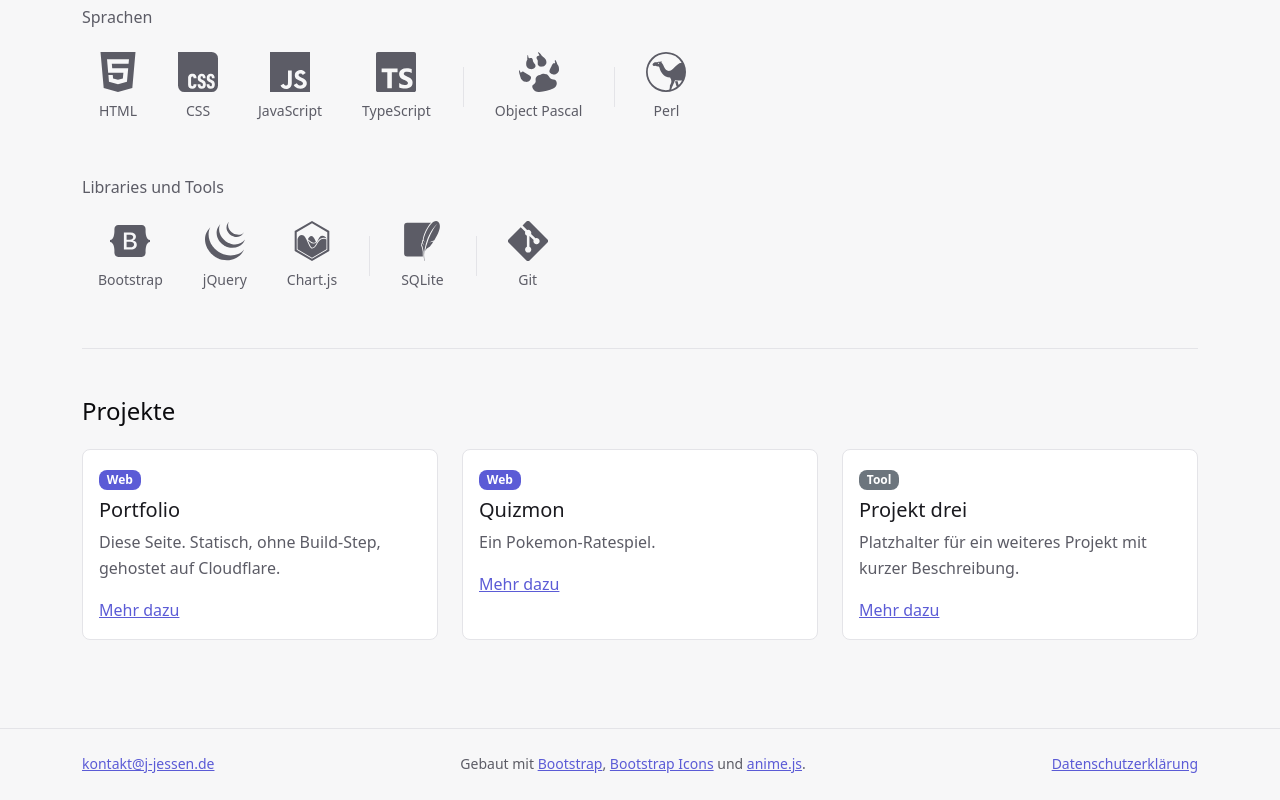
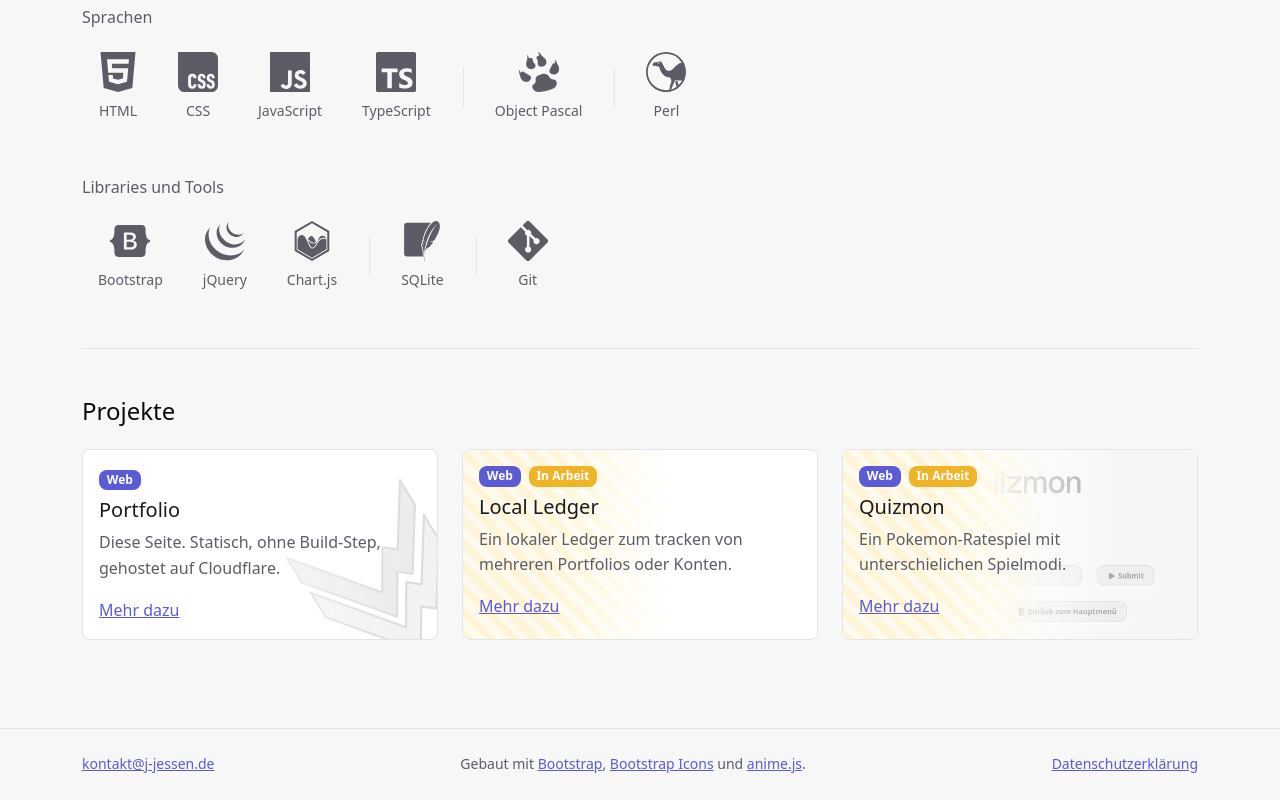
Before and after one commit to JJanGit/j-jessen, a website: page public/index.html in a window 1280 px wide. Shown: the part 857-1657 px from the top of the page. Drawn offline with Linux system fonts and the light colour scheme.

Commit message:
added backgound graphics and work-in-progress (wip) indicator for project-cards; added Local-Ledger as a project;

```diff
--- a/public/css/style.css
+++ b/public/css/style.css
@@ -100,3 +100,95 @@ a.logo {
         transform: translateY(-4px);
     }
 }
+
+
+/* ---------- projects ---------- */
+
+/* images behind cards ("--shot"), filter and opacity come per card */
+.card-shot {
+    --shot-filter: grayscale(1);
+    --shot-filter-hover: grayscale(0);
+    --shot-opacity: 0.16;
+    --shot-opacity-hover: 0.4;
+    isolation: isolate;
+}
+.card-shot::before {
+    content: "";
+    position: absolute;
+    inset: 0;
+    z-index: -1;
+    border-radius: inherit;
+    background-image: var(--shot);
+    background-repeat: no-repeat;
+    background-position: right -1rem bottom -1rem;
+    background-size: auto 95%;
+    filter: var(--shot-filter);
+    opacity: var(--shot-opacity);
+    /* fades towards the text so it stays readable */
+    -webkit-mask-image: linear-gradient(to right, transparent 20%, #000 90%);
+    mask-image: linear-gradient(to right, transparent 20%, #000 90%);
+}
+.card-shot:hover::before {
+    filter: var(--shot-filter-hover);
+    opacity: var(--shot-opacity-hover);
+}
+/* change opacity for darkmode */
+[data-bs-theme="dark"] .card-shot {
+    --shot-opacity: 0.12;
+    --shot-opacity-hover: 0.32;
+}
+
+/* for screenshots, so they fill the entire card */
+.shot-fill::before {
+    background-position: center top;
+    background-size: cover;
+    -webkit-mask-image: linear-gradient(200deg, transparent 25%, #000 100%);
+    mask-image: linear-gradient(200deg, transparent 25%, #000 100%);
+}
+
+@media (prefers-reduced-motion: no-preference) {
+    .card-shot::before {
+        transition: opacity 0.3s ease, filter 0.3s ease;
+    }
+}
+
+.shot-portfolio {
+    --shot: url("/res/favicon.svg");
+}
+.shot-quizmon {
+    --shot: url("/res/shot-quizmon.webp");
+    /* flipped, so the dark area sinks into the light card and the text becomes the ink */
+    --shot-filter: grayscale(1) invert(1);
+    --shot-filter-hover: grayscale(1) invert(1) contrast(1.15);
+    --shot-opacity: 0.35;
+    --shot-opacity-hover: 0.55;
+}
+/* on a dark card it works unflipped, the bright text carries it */
+[data-bs-theme="dark"] .shot-quizmon {
+    --shot-filter: grayscale(1);
+    --shot-filter-hover: grayscale(0);
+    --shot-opacity: 0.3;
+    --shot-opacity-hover: 0.55;
+}
+
+/* work in progress stripes */
+.card-wip {
+    isolation: isolate;
+}
+.card-wip::after {
+    content: "";
+    position: absolute;
+    inset: 0;
+    z-index: -1;
+    border-radius: inherit;
+    background-image: repeating-linear-gradient(45deg, var(--bs-warning) 0 0.5rem, var(--bs-warning-border-subtle) 0.5rem 1rem);
+    opacity: 0.16;
+    /* stripes take the left side, they fade out where the shot starts */
+    -webkit-mask-image: linear-gradient(to right, #000 25%, transparent 60%);
+    mask-image: linear-gradient(to right, #000 25%, transparent 60%);
+}
+/* the shot gives up the left side in return, so the two do not overlap */
+.card-wip.shot-fill::before {
+    -webkit-mask-image: linear-gradient(to right, transparent 40%, #000 75%);
+    mask-image: linear-gradient(to right, transparent 40%, #000 75%);
+}
--- a/public/index.html
+++ b/public/index.html
@@ -123,32 +123,38 @@
                 <h2 class="h4 mb-4">Projekte</h2>
                 <div class="row g-4 mb-4">
                     <div class="col-md-4 reveal">
-                        <div class="card h-100">
+                        <div class="card card-shot shot-portfolio h-100">
                             <div class="card-body">
                                 <span class="badge text-bg-primary mb-2">Web</span>
                                 <h3 class="h5 card-title">Portfolio</h3>
                                 <p class="card-text text-body-secondary">Diese Seite. Statisch, ohne Build-Step, gehostet auf Cloudflare.</p>
-                                <a href="#" class="card-link">Mehr dazu</a>
+                                <a href="https://github.com/JJanGit/j-jessen" class="card-link">Mehr dazu</a>
                             </div>
                         </div>
                     </div>
                     <div class="col-md-4 reveal">
-                        <div class="card h-100">
+                        <div class="card card-wip h-100">
                             <div class="card-body">
-                                <span class="badge text-bg-primary mb-2">Web</span>
-                                <h3 class="h5 card-title">Quizmon</h3>
-                                <p class="card-text text-body-secondary">Ein Pokemon-Ratespiel.</p>
-                                <a href="#" class="card-link">Mehr dazu</a>
+                                <div class="d-flex gap-2 mb-2">
+                                    <span class="badge text-bg-primary">Web</span>
+                                    <span class="badge text-bg-wip">In Arbeit</span>
+                                </div>
+                                <h3 class="h5 card-title">Local Ledger</h3>
+                                <p class="card-text text-body-secondary">Ein lokaler Ledger zum tracken von mehreren Portfolios oder Konten.</p>
+                                <a href="https://github.com/JJanGit/Local-Ledger" class="card-link">Mehr dazu</a>
                             </div>
                         </div>
                     </div>
                     <div class="col-md-4 reveal">
-                        <div class="card h-100">
+                        <div class="card card-shot card-wip shot-fill shot-quizmon h-100">
                             <div class="card-body">
-                                <span class="badge text-bg-secondary mb-2">Tool</span>
-                                <h3 class="h5 card-title">Projekt drei</h3>
-                                <p class="card-text text-body-secondary">Platzhalter für ein weiteres Projekt mit kurzer Beschreibung.</p>
-                                <a href="#" class="card-link">Mehr dazu</a>
+                                <div class="d-flex gap-2 mb-2">
+                                    <span class="badge text-bg-primary">Web</span>
+                                    <span class="badge text-bg-wip">In Arbeit</span>
+                                </div>
+                                <h3 class="h5 card-title">Quizmon</h3>
+                                <p class="card-text text-body-secondary">Ein Pokemon-Ratespiel mit unterschielichen Spielmodi.</p>
+                                <a href="https://github.com/JJanGit/Quizmon" class="card-link">Mehr dazu</a>
                             </div>
                         </div>
                     </div>
```
Also changed, not shown: public/css/bootstrap-overrides.css, public/res/shot-quizmon.webp (added).
